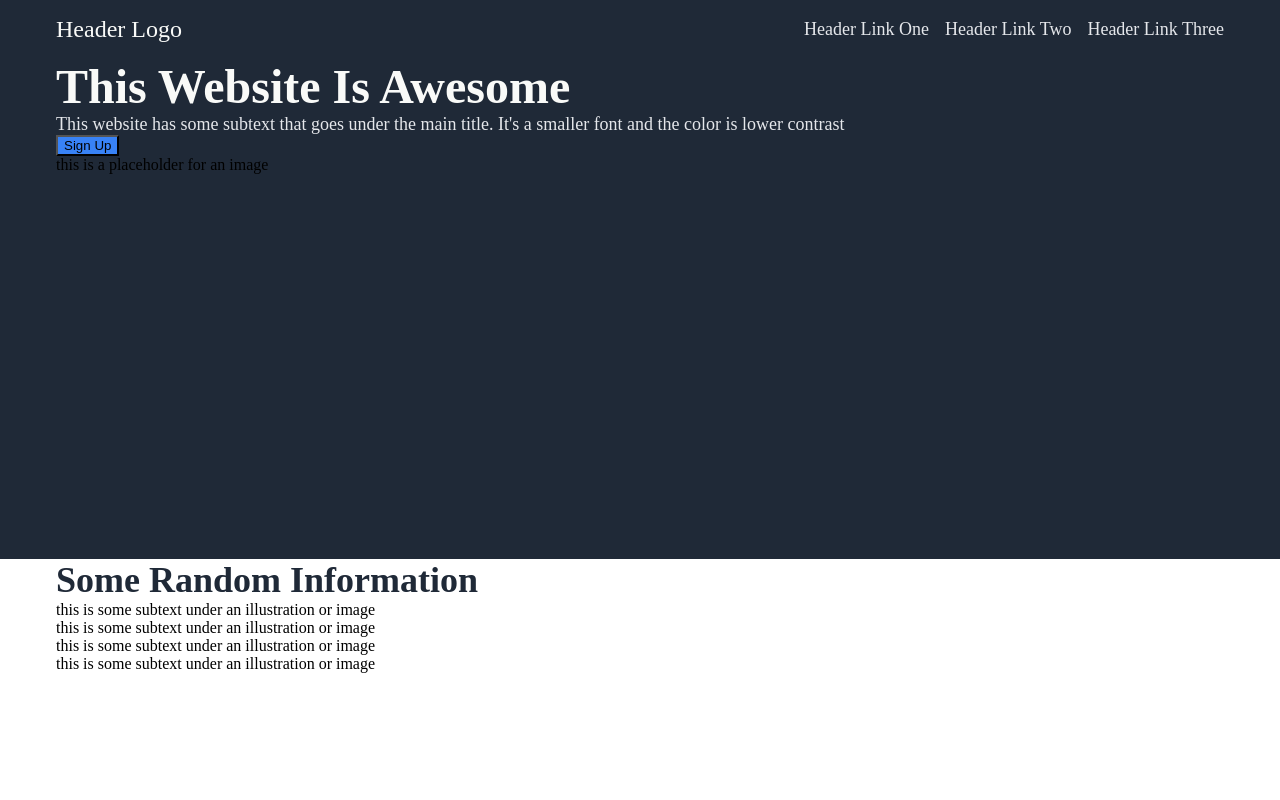
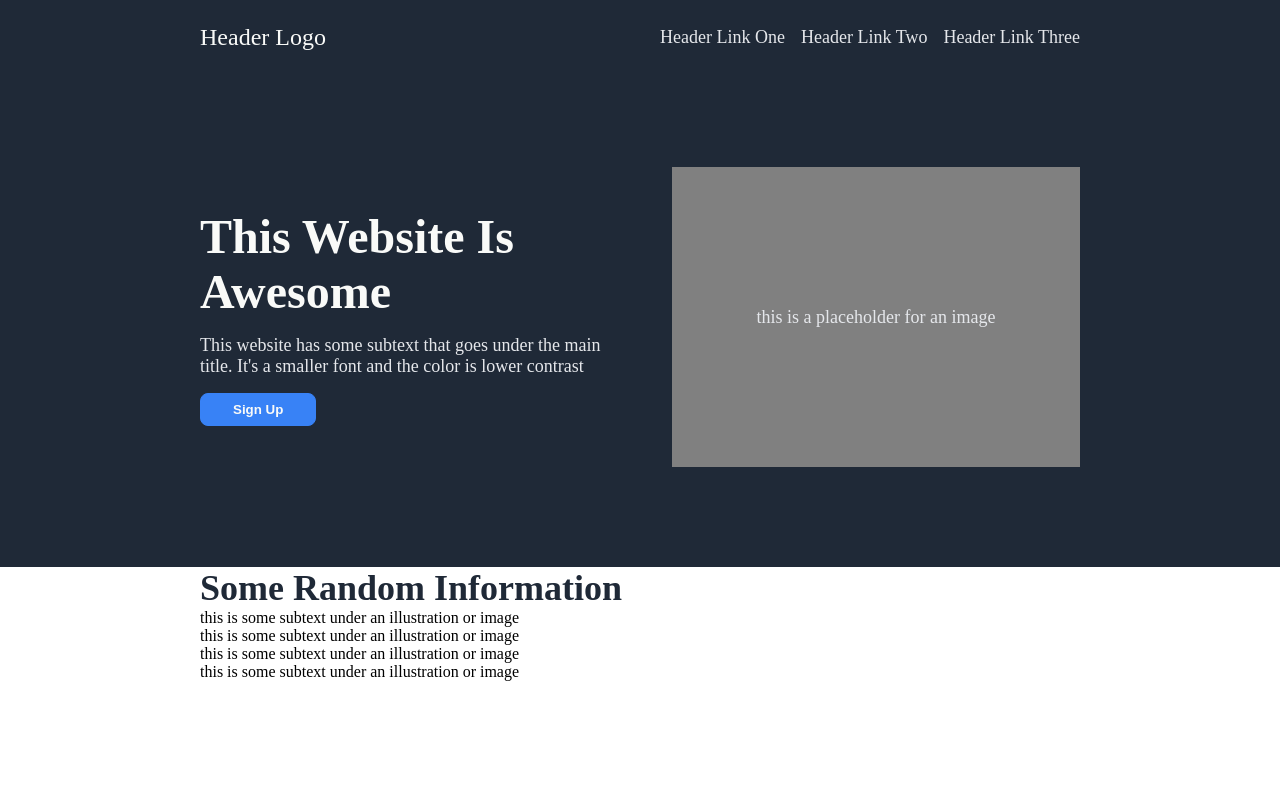
Before and after one commit to akhawasim/landing-page, a plain HTML site: page index.html in a window 1280 px wide. Shown: the top 800 px of the page. Drawn offline with Linux system fonts and the light colour scheme.

Commit message:
feat: make section 1 to look like the intended result

```diff
--- a/index.html
+++ b/index.html
@@ -22,7 +22,7 @@
                 <div id="hero-main-text">This Website Is Awesome</div>
                 <div id="hero-secondary-text">This website has some subtext that goes under the main title. It's a
                     smaller font and the color is lower contrast</div>
-                <button class="sign-up-button">Sign Up</button>
+                <button id="hero-sign-up-button-id" class="sign-up-button">Sign Up</button>
             </div>
             <div id="hero-image-id">this is a placeholder for an image</div>
         </div>
--- a/style.css
+++ b/style.css
@@ -5,20 +5,24 @@ body{
 }
 
 #header-id, #footer-id, #section-1, #section-2, #section-3, #section-4{
-    padding: 0px 56px;
+    padding: 0px 200px;
 }
 
 #header-id, #footer-id, #section-1{
     background-color: #1f2937;
 }
 
-#hero-secondary-text, .header-list-item, #footer-id{
+#hero-secondary-text, .header-list-item, #footer-id, #hero-image-id{
     font-size: 18px;
     color: #e5e7eb;
 }
 
 .sign-up-button, #section-4-container{
     background-color: #3882f6;
+    color: #f9faf8;
+    cursor: pointer;
+    padding: 8px 32px;
+    border-radius: 8px;
 }
 
 #hero-main-text{
@@ -33,7 +37,7 @@ body{
     display: flex;
     justify-content: space-between;
     align-items: center;
-    padding-top: 16px;
+    padding-top: 24px;
     padding-bottom: 16px;
 }
 
@@ -51,6 +55,41 @@ body{
 
 .main-body-section{
     height: 500px;
+}
+
+#section-1{
+    display: flex;
+    justify-content: space-between;
+    align-items: center;
+    gap: 64px;
+}
+
+#hero-image-id, #hero-main-id{
+    flex: 1;
+}
+
+#hero-main-id{
+    align-self: stretch;
+    display: flex;
+    flex-direction: column;
+    justify-content: center;
+    margin: 100px 0;
+    gap: 16px;
+}
+
+#hero-sign-up-button-id{
+    border: 1px solid #3882f6;
+    align-self: flex-start;
+    font-weight: bold;
+}
+
+#hero-image-id{
+    background-color: grey;
+    align-self: stretch;
+    display: flex;
+    align-items: center;
+    justify-content: center;
+    margin: 100px 0;
 }
 
 #section-2-header{
```
